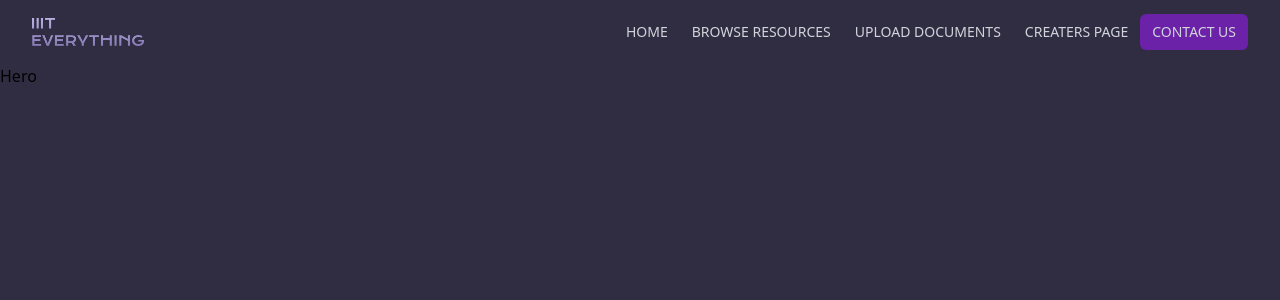
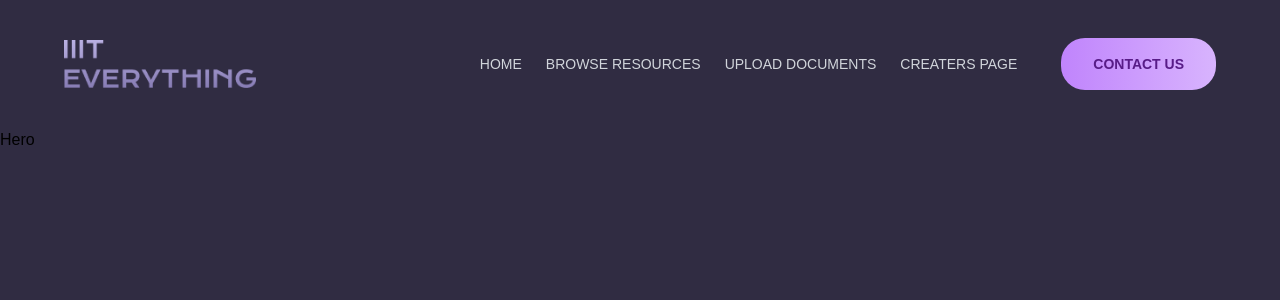
Before and after one commit to sangdil-biswal-021/IIIT-Everything, a React (Create React App) app: page / in a window 1280 px wide. Shown: the top 300 px of the page. Built offline with nearby package versions, Linux system fonts and the light colour scheme; the HTML template or start-up script is replaced by a standard one.

Commit message:
navbar css changed

```diff
--- a/src/components/navbar/index.js
+++ b/src/components/navbar/index.js
@@ -4,13 +4,14 @@ import Logo from '../../images/Logo.png';
 const Navbar = () => {
   return (
     <nav className="bg-gray-000">
-      <div className="max-w-7xl mx-auto px-4 sm:px-6 lg:px-8">
-        <div className="flex items-center justify-between h-16">
+      <div className="max-w-[95vw] mx-auto px-4 sm:px-6 lg:px-8">
+        <div className="flex items-center justify-between h-32">
           <div className="flex items-center">
-            <a href="/" className=" w-28">
+            <a href="/" className=" w-48">
               <img src={Logo} alt="Example" />
             </a>
           </div>
+          <div className="flex items-center ">
             <div className="flex">
               <a
                 href="/"
@@ -36,12 +37,15 @@ const Navbar = () => {
               >
                 CREATERS PAGE
               </a>
+            </div>
+            <div className="flex">
               <a
                 href="/"
-              className="text-gray-300 bg-purple-800 hover:text-white px-3 py-2 rounded-md text-sm font-medium"
+                className="text-purple-900 bg-gradient-to-r from-purple-400 to-purple-300  to-purple-100 hover:text-white px-8 py-4 ml-8 rounded-3xl text-sm   font-bold "
               >
                 CONTACT US
               </a>
+            </div>
           </div>
         </div>
       </div>
--- a/src/index.css
+++ b/src/index.css
@@ -6,4 +6,5 @@
 body {
   background: #302c42;
   margin: 0;
+  font-family: 'Montserrat', sans-serif;
 }
```
Lines whose indentation alone changed are shown as unchanged.
